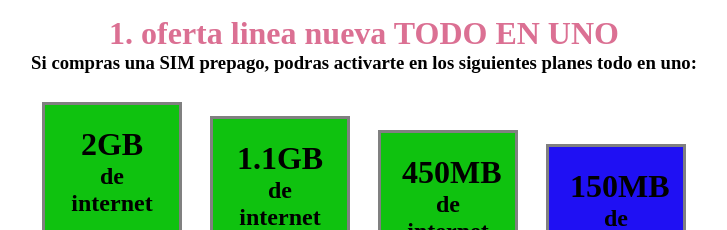
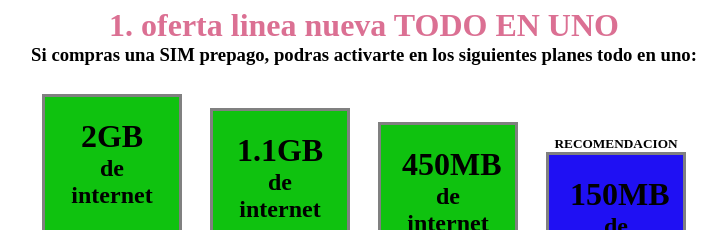
Before and after one commit to JuanSebastianRc/segundo_parcial, a plain HTML site: page index.html in a window 1280 px wide. Shown: the top 230 px of the page, without its empty margins (276-1003 px from the left). Drawn offline with Linux system fonts and the light colour scheme.

Commit message:
index.html

```diff
--- a/index.html
+++ b/index.html
@@ -82,6 +82,9 @@
             </div>
         </div>
             <div class="movistar4">
+                <div class="reco">
+                    <h5>RECOMENDACION</h5>
+                </div>
                 <div class="bloque13">
                     <h1>150MB</h1>
                     <h2>de internet</h2>
```
